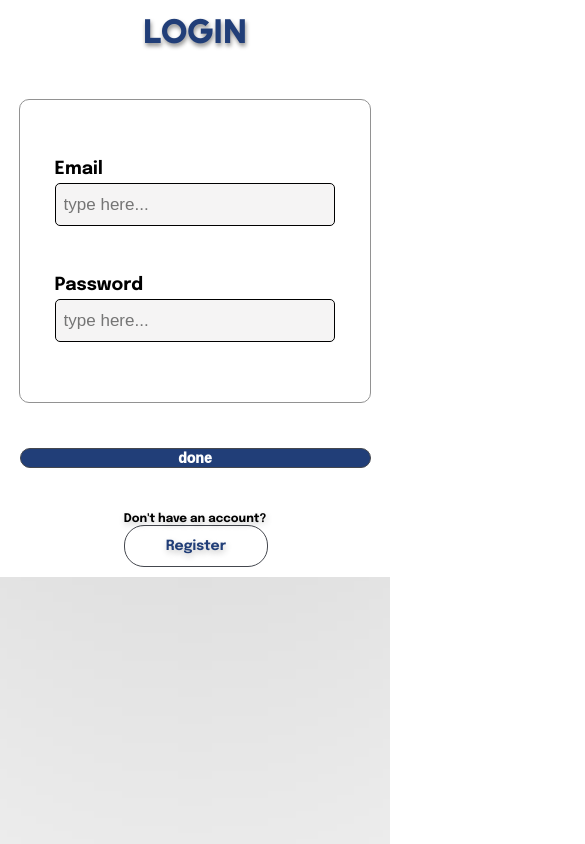
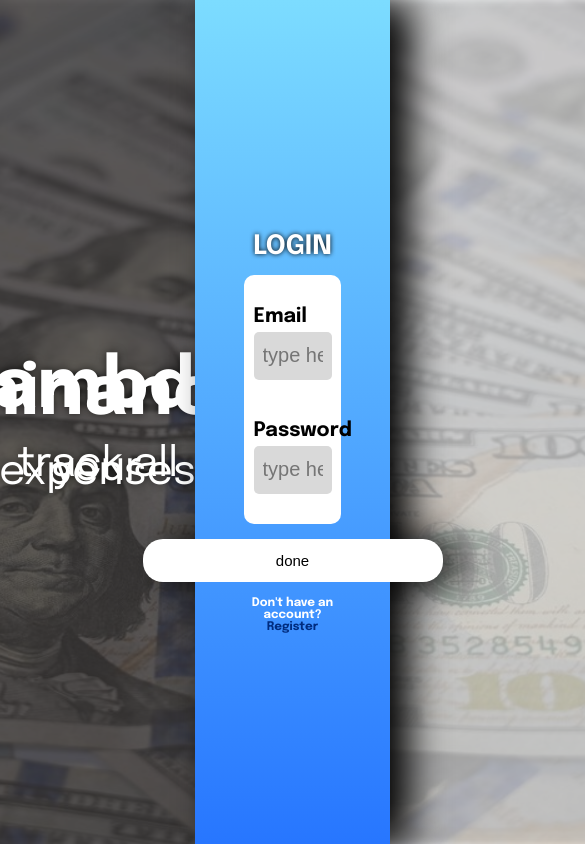
Before and after one commit to jhn816/lambdaphinance, a React (Create React App) app in the folder client/: page / in a window 390 px wide. Shown: the top 844 px of the page, 585 px wide, since content can reach past the window. Built offline with nearby package versions, Linux system fonts and the light colour scheme; no server answers.

Commit message:
Changed css

```diff
--- a/client/src/Components/css/Login.css
+++ b/client/src/Components/css/Login.css
@@ -1,13 +1,6 @@
-.login-page {
-
+.login-containers {
     width: 100%;
     height: 100vh;
-}
-.login-containers {
-    z-index: 1;
-    position: relative;
-    width: 100%;
-    height: 100%;
     display: flex;
     flex-direction: row;
     background-color: #494646;
@@ -19,36 +12,25 @@
     justify-content: center;
     flex-direction: column;
     width: 50%;
-    height: 80%;
-    gap: 45px
+    height: 50%;
+    gap: 15px
 }
 
 .login-containers form {
-    filter: drop-shadow(0px 2px 400px black);
+    filter: drop-shadow(20px 2px 19px black);
     display: flex;
     align-items: center;
     justify-content: center;
     flex-direction: column;
-    background-color: rgb(255, 255, 255);
+    background-image: linear-gradient(#7cdcff, #2776FF);
     width: 50%;
     gap: 15px;
     z-index: 2;
 }
 
-@font-face {
-    font-family: 'UnageoBold';
-    src: url('../../assets/fonts/Unageo-ExtraBold.ttf') format('truetype');
-    font-weight: normal;
-    font-style: normal;
-  }
-
 .login-information h2 {
-    font-family: 'UnageoBold', sans-serif;
-    font-size: 34px;
+    filter: drop-shadow(0 0 0.15rem black);
     margin-bottom: 0px;
-    color: rgb(33, 62, 120);
-    text-shadow: 1px 3px 4px rgba(0, 0, 0, 0.437);
-    border-radius: 30px;
 }
 
 .login-box {
@@ -57,66 +39,33 @@
     justify-content: center;
     align-items: center;
     border-radius: 10px;
-    width: 80%;
-    padding: 35px;
-    background-color: rgba(255, 255, 255, 0.91);
-    border: 1px solid rgb(146, 146, 146);
+    width: 100%;
+    height: 100%;
+    background-color: white;
     color: black;
 }
 
 .login-input {
     display: flex;
     flex-direction: column;
-    width: 100%;
-    padding: 25px 0px 25px 0px;
-    position: relative;
+    width: 80%;
+    padding: 20px;
 }
 
-.login-label {
-    transition: all 200ms cubic-bezier(0.0, 0, 0.2, 1) 0ms;
-    position: absolute;
-    font-size: 15px;
-    top: 37px;
-    left: 9px;
-    color: #494646;
-    pointer-events: none;
-}
-
-input[type="email"] , input[type="password"] {
+.login-input input {
     margin-top: 0px;
-    height: 25px;
-    background-color:#f5f4f4;
+    height: 30px;
+    background-color:#D9D9D9;
     border: 1px solid transparent;
     border-radius: 5px;
     padding: 8px;
-    font-size: 17px;
-    border: 1px solid black;
-    font-family: 'Unageo', sans-serif;
+    font-size: 20px;
 }
-
-input[type="email"]:focus, input[type="password"]:focus {
-    outline: none;
-}
-
-input[type="email"]:focus + label , input[type="password"]:focus + label {
-    color: rgb(33, 62, 120);
-    font-weight: 1000;
-    top: 0;
-    left: 0;
-}
-
-
-input[type="email"]:not(:placeholder-shown) + label, input[type="password"]:not(:placeholder-shown) + label {
-    color: rgb(33, 62, 120);
-    font-weight: 1000;
-    top: 0;
-    left: 0;
-  }
 
 .login-input h4 {
     margin-top: 0px;
     margin-bottom: 5px;
-    font-size: 18px;
+    font-size: 20px;
     align-self: flex-start;
 }
 
@@ -133,72 +82,39 @@ input[type="email"]:not(:placeholder-shown) + label, input[type="password"]:not(
 }
 
 .login-information button {
-    width: 100%;
-    height: 40px;
-    border: 1px solid rgb(68, 71, 78);
-    color: white;
-    font-size: 14px;
-    font-weight: 1000;
-    background-color: rgb(33, 62, 120);
+    width: 300px;
+    height: 70px;
+    border: 1px solid transparent;
+    font-size: 15px;
+    font-weight: 100;
+    background-color: white;
     border-radius: 20px;
     transition: .3s;
 }
 
 .login-information button:hover{
-    border: 1px solid rgb(21, 50, 106);
-    filter: drop-shadow(0 0 .4rem rgba(41, 42, 43, 0.456));
-    background-color: rgb(56, 93, 169);
-    transform: scale(1.01);
-    cursor: pointer;
+    background-color: rgb(239, 239, 239);
+    transform: scale(1.05);
 }
 
 .login-information button:active{
-    transform: scale(.98);
-}
-
-.login-information a {
-    display: flex;
-    align-items: center;
-    justify-content: center;
-    width: 100%;
-    height: 40px;
-    border: 1px solid rgb(68, 71, 78);
-    font-size: 14px;
-    color: rgb(33, 62, 120);
-    text-decoration: none;
-    font-weight: 1000;
-    background-color: transparent;
-    border-radius: 20px;
-    transition: .3s;
-}
-
-.login-information a:hover{
-    filter: drop-shadow(0 0 .4rem rgba(41, 42, 43, 0.456));
-    background-color: rgb(33, 62, 120);
-    color: white;
-    transform: scale(1.01);
-    cursor: pointer;
-}
-
-.login-information a:active{
-    transform: scale(.98);
+    transform: scale(1);
 }
 
 form h6 {
-    text-shadow: 1px 3px 6px rgba(0, 0, 0, 0.237);
-    color: black;
+    color: rgb(255, 255, 255);
     margin-top: 0px;
     margin-bottom: 0px;
 }
 
 form h6 a{
-    color: #007c1d;
+    color: #002c7f;
     transition: .3s;
     text-decoration: none;
 }
 
 form h6 a:hover{
-    color: #039926;
+    color: #002c7f84;
     text-decoration: underline;
 }
 
@@ -228,98 +144,3 @@ form h6 a:hover{
     position:absolute;
     top: 50%;
 }
-
-@keyframes modalFadeIn {
-    from {
-        opacity: 0;
-        transform: translate(-50%, calc(-50% + 20px));
-    }
-    to {
-        opacity: 1;
-        transform: translate(-50%, -50%);
-    }
-}
-
-#modal-container {
-    position: fixed;
-    display: flex;
-    flex-direction: column;
-    align-items: center;
-    top: 50%;
-    left: 50%;
-    transform: translate(-50%, -50%);
-    z-index: 1000;
-    filter: drop-shadow(0px 0px 150px rgba(0, 0, 0, 0.744));
-    border-radius: 20px;
-    background-color: #ffffff;
-    width: 350px;
-    overflow: hidden;
-    animation: modalFadeIn .6s ease-out;
-    height: 170px;
-    transition: .3s;
-}
-
-#modal-container:hover {
-    filter: drop-shadow(0px 0px 125px rgba(0, 0, 0, 0.944));
-}
-
-.modal-header {
-    background-color: rgb(33, 62, 120);
-    width: 100%;
-}
-
-#modal-container p {
-    color: black;
-    font-size: 18px;
-    height: 30px;
-}
-
-#modal-container h3 {
-    margin: 10px;
-    font-size: 26px;
-    font-weight: 1000;
-}
-
-#modal-container button {
-    background-color: #ffffff;
-    padding: 5px;
-    border: 1px solid black;
-    border-radius: 20px;
-    width: 100px;
-    transition: .3s;
-}
-
-#modal-container button:hover {
-    cursor: pointer;
-    transform: scale(1.04);
-    background-color: rgb(68, 66, 66);
-    color: white;
-}
-
-#modal-container button:active {
-    transform: scale(.98);
-}
-
-@media (max-width: 1439px) {
-    .login-titles {
-        display: none;
-    }
-
-    .login-containers form {
-        width: 100%;
-    }
-}
-
-@media (max-width: 767px) {
-    .login-information {
-        width: 90%;
-    }
-
-    .login-box {
-        height: 80%;
-    }
-
-    .login-information h2 {
-        margin-top: 0px;
-    }
-}
```
